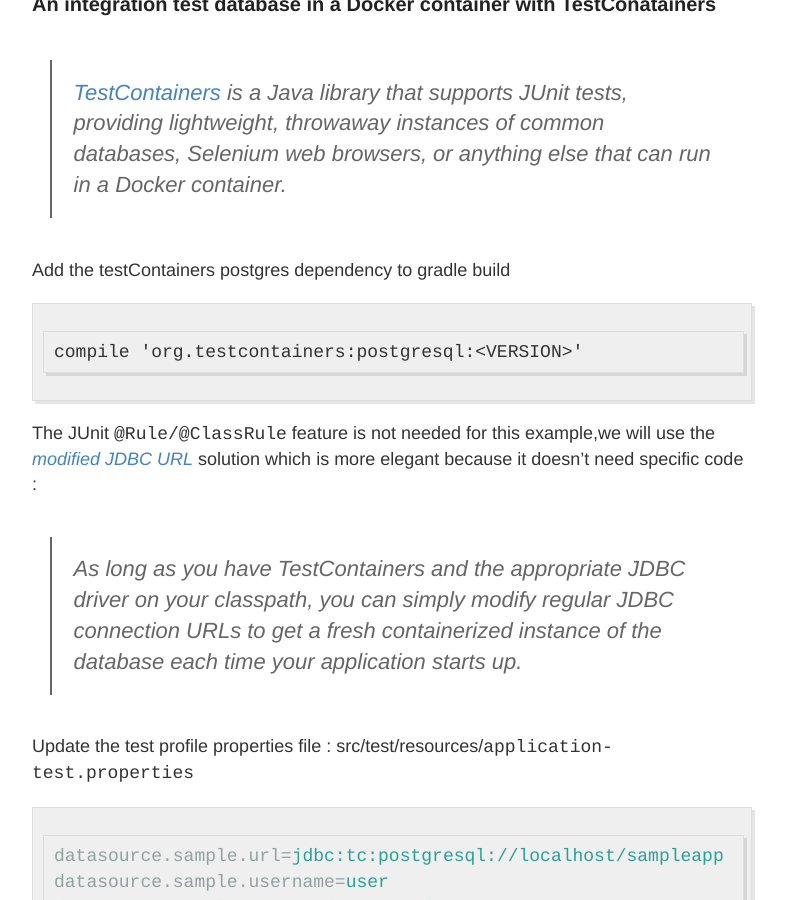
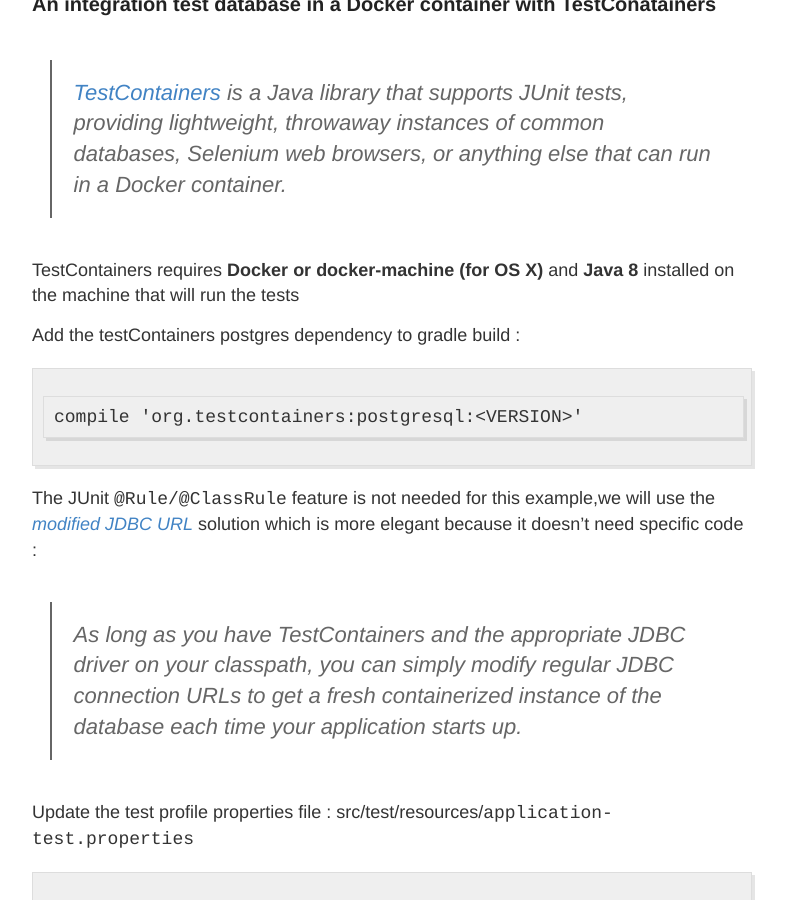
Before and after one commit to areguig/areguig.github.io, a Jekyll site: the page built from _posts/2017-03-31-test-springboot-apps-using-testContainers-and-spock.md, in a window 1280 px wide and 900 px high, scrolled down 412 px. Shown: the whole window, without its empty margins (248-1034 px from the left). Built offline with Jekyll 4.4.1, drawn with Linux system fonts in a browser that asks for light colours; comment, search, counter and statistics services are not loaded; some of the changed text lies outside the part shown.

Commit message:
Update 2017-03-31-test-springboot-apps-using-testContainers-and-spock.md

````diff
--- a/_posts/2017-03-31-test-springboot-apps-using-testContainers-and-spock.md
+++ b/_posts/2017-03-31-test-springboot-apps-using-testContainers-and-spock.md
@@ -9,7 +9,9 @@
 
 > [TestContainers](https://www.testcontainers.org/) is a Java library that supports JUnit tests, providing lightweight, throwaway instances of common databases, Selenium web browsers, or anything else that can run in a Docker container.
 
-Add the testContainers postgres dependency to gradle build
+TestContainers requires __Docker or docker-machine (for OS X)__ and __Java 8__ installed on the machine that will run the tests
+
+Add the testContainers postgres dependency to gradle build :
 
 ```
 compile 'org.testcontainers:postgresql:<VERSION>'
````
Also changed, not shown: other parts of _posts/2017-03-31-test-springboot-apps-using-testContainers-and-spock.md (+1 -1 lines).
